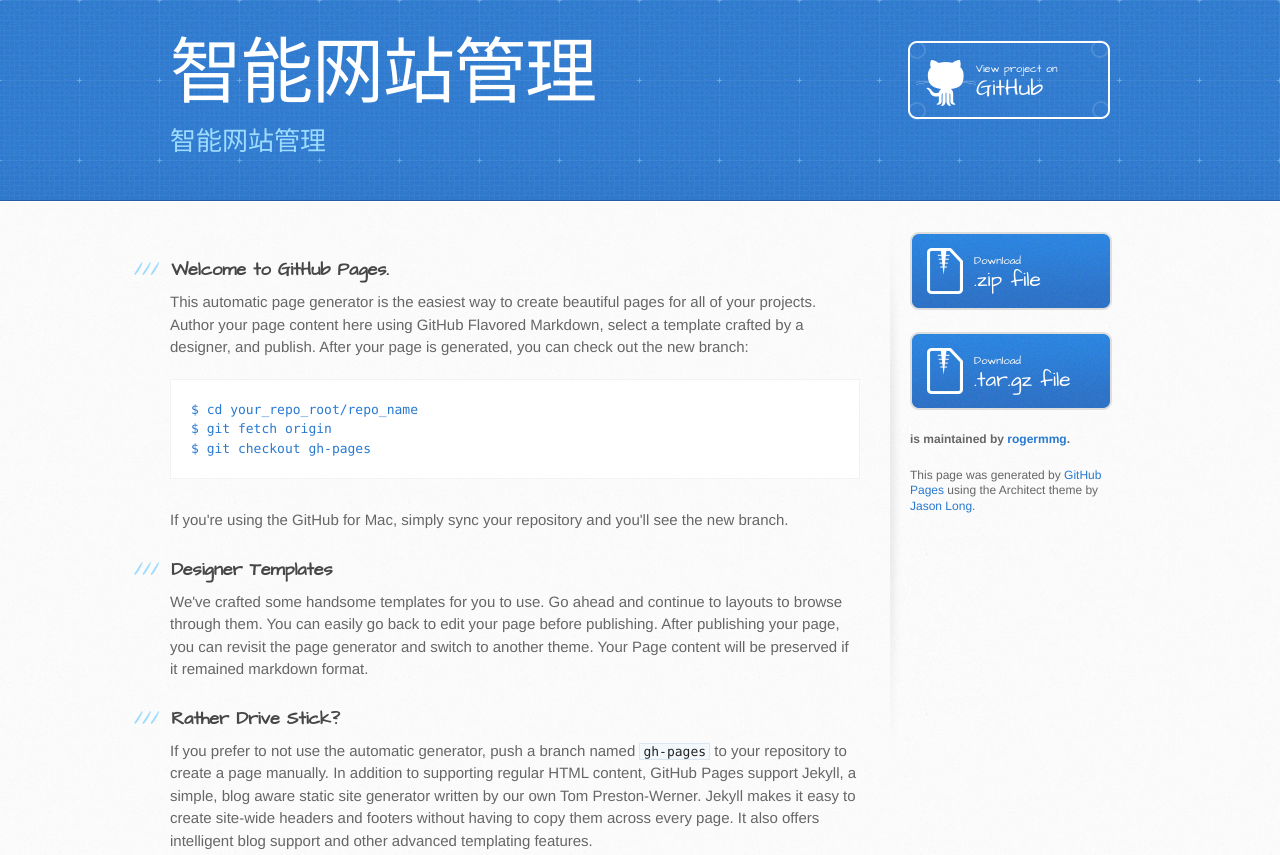
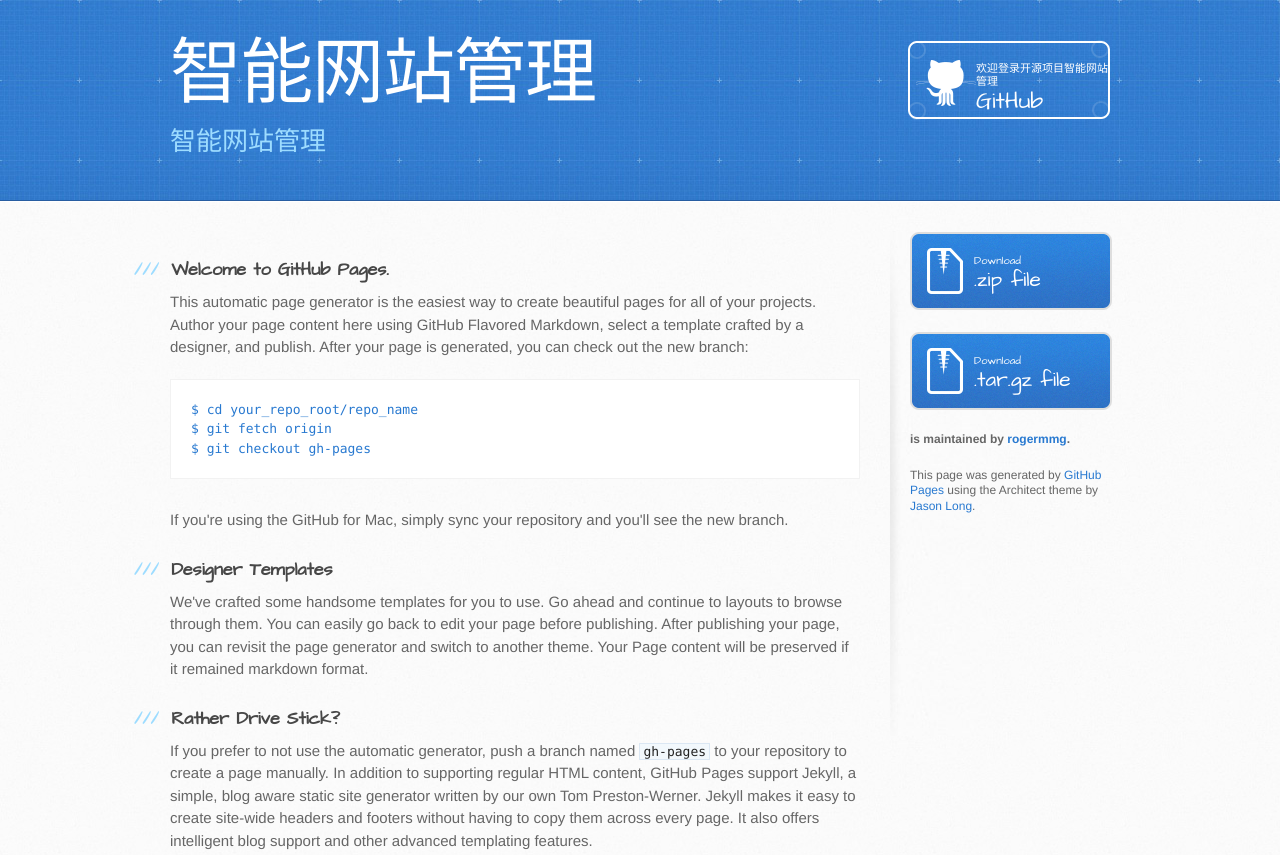
Before and after one commit to idcim/SmartSite, a plain HTML site: page index.html in a window 1280 px wide. Shown: the top 855 px of the page. Drawn offline with Linux system fonts and the light colour scheme.

Commit message:
Update index.html

```diff
--- a/index.html
+++ b/index.html
@@ -21,7 +21,7 @@
       <div class="inner">
         <h1>智能网站管理</h1>
         <h2>智能网站管理</h2>
-        <a href="https://github.com/rogermmg/SmartSite" class="button"><small>View project on</small>GitHub</a>
+        <a href="https://github.com/rogermmg/SmartSite" class="button"><small>欢迎登录开源项目智能网站管理</small>GitHub</a>
       </div>
     </header>
 
```
